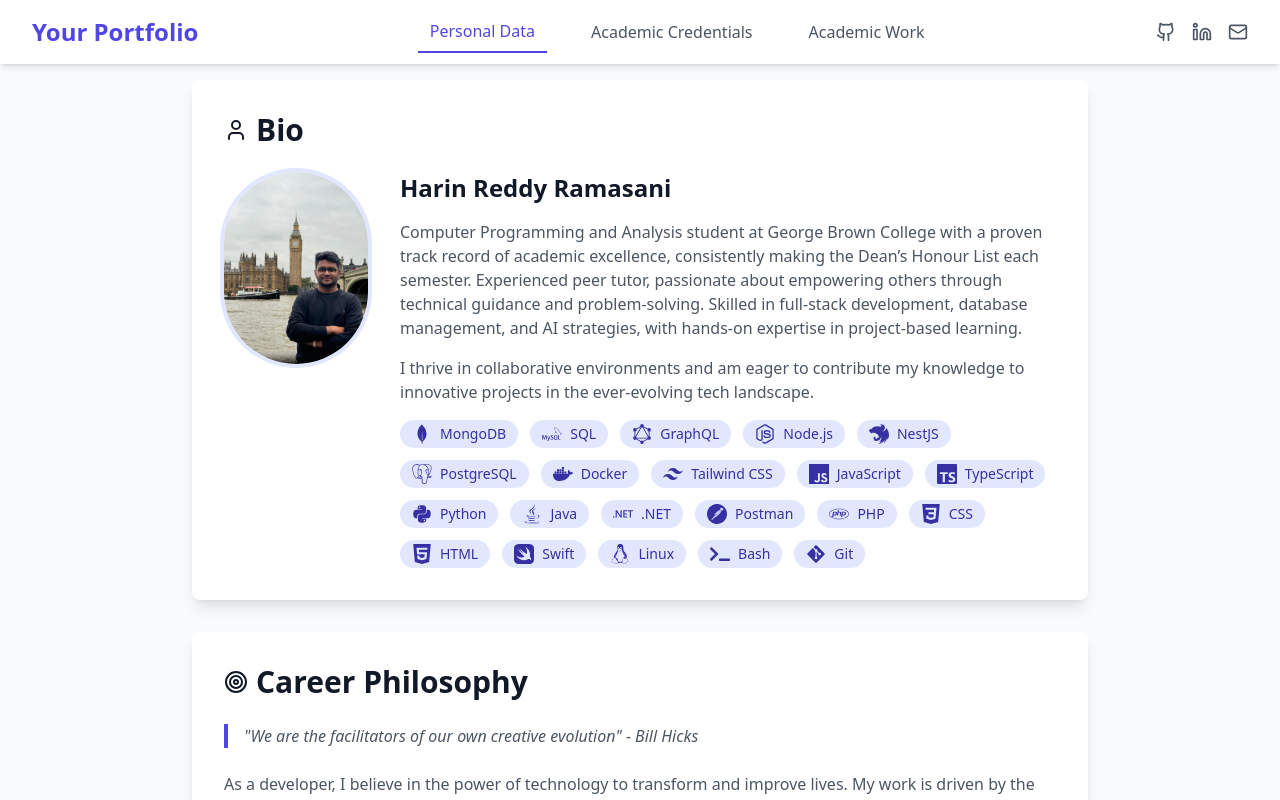
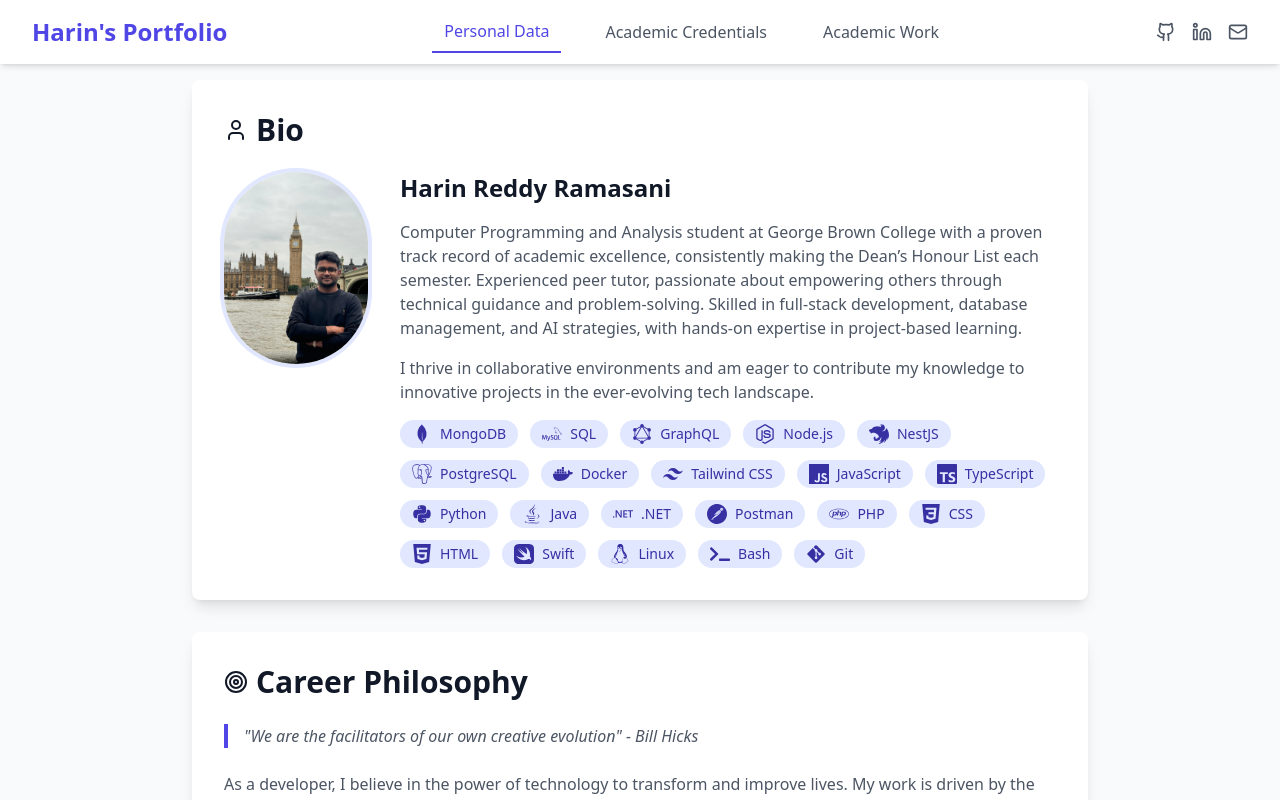
Before and after one commit to harinreddy30/Portfolio, a React (Vite) app: page / in a window 1280 px wide. Shown: the top 800 px of the page. Built offline with nearby package versions, Linux system fonts and the light colour scheme.

Commit message:
Updated name

```diff
--- a/src/App.tsx
+++ b/src/App.tsx
@@ -97,7 +97,7 @@ function App() {
         <div className="container mx-auto px-4 sm:px-6 lg:px-8">
           <div className="flex items-center justify-between h-16">
             <h1 className="text-2xl font-bold text-indigo-600 transition-transform duration-300 hover:scale-105">
-              Your Portfolio
+              Harin's Portfolio
             </h1>
             <div className="hidden md:flex space-x-8">
               {navigationItems.map(({ id, label }) => (
```
